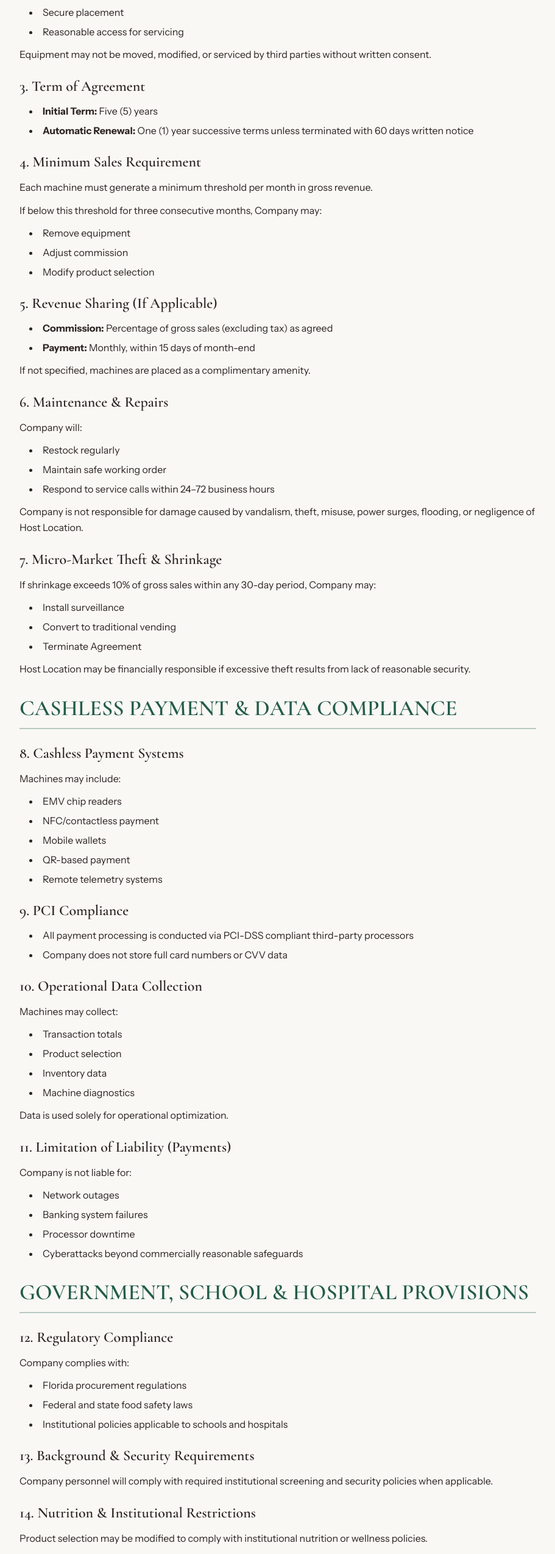
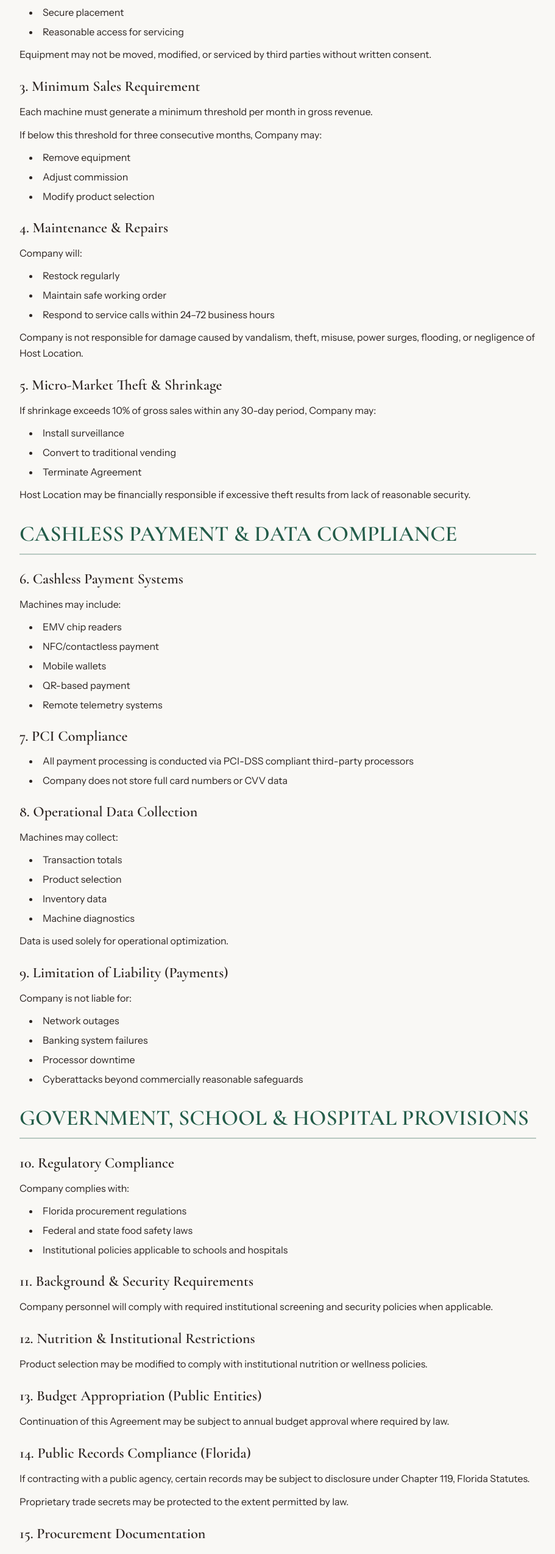
Before and after one commit to devs-10pt/Jaxvendingsolutions.com, a React (Vite) app in the folder webapp/: page /terms in a window 1280 px wide. Shown: the part 847-3396 px from the top of the page at 61% size, without its empty margins (184-1095 px from the left). Built offline with nearby package versions, Linux system fonts and the light colour scheme.

Commit message:
Remove the sections in the TERMS AND CONDITIONS page: REVENUE SHARING and TERM OF AGREEMENT

```diff
--- a/webapp/src/pages/TermsAndConditions.tsx
+++ b/webapp/src/pages/TermsAndConditions.tsx
@@ -79,18 +79,7 @@ const TermsAndConditions = () => {
             {/* Section 3 */}
             <div className="space-y-3">
               <h3 className="text-xl sm:text-2xl font-display font-semibold text-foreground">
-                3. Term of Agreement
-              </h3>
-              <ul className="list-disc list-inside space-y-2 text-base text-foreground pl-4">
-                <li><strong>Initial Term:</strong> Five (5) years</li>
-                <li><strong>Automatic Renewal:</strong> One (1) year successive terms unless terminated with 60 days written notice</li>
-              </ul>
-            </div>
-
-            {/* Section 4 */}
-            <div className="space-y-3">
-              <h3 className="text-xl sm:text-2xl font-display font-semibold text-foreground">
-                4. Minimum Sales Requirement
+                3. Minimum Sales Requirement
               </h3>
               <p className="text-base text-foreground leading-relaxed">
                 Each machine must generate a minimum threshold per month in gross revenue.
@@ -105,24 +94,10 @@ const TermsAndConditions = () => {
               </ul>
             </div>
 
-            {/* Section 5 */}
+            {/* Section 4 */}
             <div className="space-y-3">
               <h3 className="text-xl sm:text-2xl font-display font-semibold text-foreground">
-                5. Revenue Sharing (If Applicable)
-              </h3>
-              <ul className="list-disc list-inside space-y-2 text-base text-foreground pl-4">
-                <li><strong>Commission:</strong> Percentage of gross sales (excluding tax) as agreed</li>
-                <li><strong>Payment:</strong> Monthly, within 15 days of month-end</li>
-              </ul>
-              <p className="text-base text-foreground leading-relaxed mt-3">
-                If not specified, machines are placed as a complimentary amenity.
-              </p>
-            </div>
-
-            {/* Section 6 */}
-            <div className="space-y-3">
-              <h3 className="text-xl sm:text-2xl font-display font-semibold text-foreground">
-                6. Maintenance & Repairs
+                4. Maintenance & Repairs
               </h3>
               <p className="text-base text-foreground leading-relaxed mb-3">
                 Company will:
@@ -137,10 +112,10 @@ const TermsAndConditions = () => {
               </p>
             </div>
 
-            {/* Section 7 */}
+            {/* Section 5 */}
             <div className="space-y-3">
               <h3 className="text-xl sm:text-2xl font-display font-semibold text-foreground">
-                7. Micro-Market Theft & Shrinkage
+                5. Micro-Market Theft & Shrinkage
               </h3>
               <p className="text-base text-foreground leading-relaxed">
                 If shrinkage exceeds 10% of gross sales within any 30-day period, Company may:
@@ -162,10 +137,10 @@ const TermsAndConditions = () => {
               CASHLESS PAYMENT & DATA COMPLIANCE
             </h2>
 
-            {/* Section 8 */}
+            {/* Section 6 */}
             <div className="space-y-3">
               <h3 className="text-xl sm:text-2xl font-display font-semibold text-foreground">
-                8. Cashless Payment Systems
+                6. Cashless Payment Systems
               </h3>
               <p className="text-base text-foreground leading-relaxed mb-3">
                 Machines may include:
@@ -179,10 +154,10 @@ const TermsAndConditions = () => {
               </ul>
             </div>
 
-            {/* Section 9 */}
+            {/* Section 7 */}
             <div className="space-y-3">
               <h3 className="text-xl sm:text-2xl font-display font-semibold text-foreground">
-                9. PCI Compliance
+                7. PCI Compliance
               </h3>
               <ul className="list-disc list-inside space-y-2 text-base text-foreground pl-4">
                 <li>All payment processing is conducted via PCI-DSS compliant third-party processors</li>
@@ -190,10 +165,10 @@ const TermsAndConditions = () => {
               </ul>
             </div>
 
-            {/* Section 10 */}
+            {/* Section 8 */}
             <div className="space-y-3">
               <h3 className="text-xl sm:text-2xl font-display font-semibold text-foreground">
-                10. Operational Data Collection
+                8. Operational Data Collection
               </h3>
               <p className="text-base text-foreground leading-relaxed mb-3">
                 Machines may collect:
@@ -209,10 +184,10 @@ const TermsAndConditions = () => {
               </p>
             </div>
 
-            {/* Section 11 */}
+            {/* Section 9 */}
             <div className="space-y-3">
               <h3 className="text-xl sm:text-2xl font-display font-semibold text-foreground">
-                11. Limitation of Liability (Payments)
+                9. Limitation of Liability (Payments)
               </h3>
               <p className="text-base text-foreground leading-relaxed mb-3">
                 Company is not liable for:
@@ -232,10 +207,10 @@ const TermsAndConditions = () => {
               GOVERNMENT, SCHOOL & HOSPITAL PROVISIONS
             </h2>
 
-            {/* Section 12 */}
+            {/* Section 10 */}
             <div className="space-y-3">
               <h3 className="text-xl sm:text-2xl font-display font-semibold text-foreground">
-                12. Regulatory Compliance
+                10. Regulatory Compliance
               </h3>
               <p className="text-base text-foreground leading-relaxed mb-3">
                 Company complies with:
@@ -247,40 +222,40 @@ const TermsAndConditions = () => {
               </ul>
             </div>
 
-            {/* Section 13 */}
+            {/* Section 11 */}
             <div className="space-y-3">
               <h3 className="text-xl sm:text-2xl font-display font-semibold text-foreground">
-                13. Background & Security Requirements
+                11. Background & Security Requirements
               </h3>
               <p className="text-base text-foreground leading-relaxed">
                 Company personnel will comply with required institutional screening and security policies when applicable.
               </p>
             </div>
 
-            {/* Section 14 */}
+            {/* Section 12 */}
             <div className="space-y-3">
               <h3 className="text-xl sm:text-2xl font-display font-semibold text-foreground">
-                14. Nutrition & Institutional Restrictions
+                12. Nutrition & Institutional Restrictions
               </h3>
               <p className="text-base text-foreground leading-relaxed">
                 Product selection may be modified to comply with institutional nutrition or wellness policies.
               </p>
             </div>
 
-            {/* Section 15 */}
+            {/* Section 13 */}
             <div className="space-y-3">
               <h3 className="text-xl sm:text-2xl font-display font-semibold text-foreground">
-                15. Budget Appropriation (Public Entities)
+                13. Budget Appropriation (Public Entities)
               </h3>
               <p className="text-base text-foreground leading-relaxed">
                 Continuation of this Agreement may be subject to annual budget approval where required by law.
               </p>
             </div>
 
-            {/* Section 16 */}
+            {/* Section 14 */}
             <div className="space-y-3">
               <h3 className="text-xl sm:text-2xl font-display font-semibold text-foreground">
-                16. Public Records Compliance (Florida)
+                14. Public Records Compliance (Florida)
               </h3>
               <p className="text-base text-foreground leading-relaxed">
                 If contracting with a public agency, certain records may be subject to disclosure under Chapter 119, Florida Statutes.
@@ -290,10 +265,10 @@ const TermsAndConditions = () => {
               </p>
             </div>
 
-            {/* Section 17 */}
+            {/* Section 15 */}
             <div className="space-y-3">
               <h3 className="text-xl sm:text-2xl font-display font-semibold text-foreground">
-                17. Procurement Documentation
+                15. Procurement Documentation
               </h3>
               <p className="text-base text-foreground leading-relaxed mb-3">
                 Company may provide:
@@ -314,10 +289,10 @@ const TermsAndConditions = () => {
               PROPERTY MANAGEMENT & APARTMENT COMPLEX PROVISIONS
             </h2>
 
-            {/* Section 18 */}
+            {/* Section 16 */}
             <div className="space-y-3">
               <h3 className="text-xl sm:text-2xl font-display font-semibold text-foreground">
-                18. Common Area Compliance
+                16. Common Area Compliance
               </h3>
               <p className="text-base text-foreground leading-relaxed mb-3">
                 Machines must:
@@ -329,30 +304,30 @@ const TermsAndConditions = () => {
               </ul>
             </div>
 
-            {/* Section 19 */}
+            {/* Section 17 */}
             <div className="space-y-3">
               <h3 className="text-xl sm:text-2xl font-display font-semibold text-foreground">
-                19. Tenant Liability
+                17. Tenant Liability
               </h3>
               <p className="text-base text-foreground leading-relaxed">
                 Company is not liable for misuse or intentional damage caused by tenants or guests.
               </p>
             </div>
 
-            {/* Section 20 */}
+            {/* Section 18 */}
             <div className="space-y-3">
               <h3 className="text-xl sm:text-2xl font-display font-semibold text-foreground">
-                20. Relocation Within Property
+                18. Relocation Within Property
               </h3>
               <p className="text-base text-foreground leading-relaxed">
                 Relocation may occur with 14 days written notice, provided accessibility and electrical requirements remain satisfied.
               </p>
             </div>
 
-            {/* Section 21 */}
+            {/* Section 19 */}
             <div className="space-y-3">
               <h3 className="text-xl sm:text-2xl font-display font-semibold text-foreground">
-                21. Exclusivity
+                19. Exclusivity
               </h3>
               <p className="text-base text-foreground leading-relaxed">
                 Host Location agrees not to allow competing vending operators during the term.
@@ -366,10 +341,10 @@ const TermsAndConditions = () => {
               FLORIDA SCHOOL NUTRITION COMPLIANCE
             </h2>
 
-            {/* Section 22 */}
+            {/* Section 20 */}
             <div className="space-y-3">
               <h3 className="text-xl sm:text-2xl font-display font-semibold text-foreground">
-                22. Smart Snacks Compliance
+                20. Smart Snacks Compliance
               </h3>
               <p className="text-base text-foreground leading-relaxed mb-3">
                 For K-12 schools participating in federal programs, all products sold during the defined school day shall comply with:
@@ -381,20 +356,20 @@ const TermsAndConditions = () => {
               </ul>
             </div>
 
-            {/* Section 23 */}
+            {/* Section 21 */}
             <div className="space-y-3">
               <h3 className="text-xl sm:text-2xl font-display font-semibold text-foreground">
-                23. Definition of School Day
+                21. Definition of School Day
               </h3>
               <p className="text-base text-foreground leading-relaxed">
                 Midnight before to 30 minutes after the official end of the school day.
               </p>
             </div>
 
-            {/* Section 24 */}
+            {/* Section 22 */}
             <div className="space-y-3">
               <h3 className="text-xl sm:text-2xl font-display font-semibold text-foreground">
-                24. Nutritional Standards
+                22. Nutritional Standards
               </h3>
               <p className="text-base text-foreground leading-relaxed mb-3">
                 Products must meet federal limits for:
@@ -411,20 +386,20 @@ const TermsAndConditions = () => {
               </p>
             </div>
 
-            {/* Section 25 */}
+            {/* Section 23 */}
             <div className="space-y-3">
               <h3 className="text-xl sm:text-2xl font-display font-semibold text-foreground">
-                25. Documentation
+                23. Documentation
               </h3>
               <p className="text-base text-foreground leading-relaxed">
                 Company may provide Smart Snack compliance documentation upon request.
               </p>
             </div>
 
-            {/* Section 26 */}
+            {/* Section 24 */}
             <div className="space-y-3">
               <h3 className="text-xl sm:text-2xl font-display font-semibold text-foreground">
-                26. Wellness Policy Alignment
+                24. Wellness Policy Alignment
               </h3>
               <p className="text-base text-foreground leading-relaxed">
                 Product offerings may be adjusted to comply with district-specific wellness policies.
@@ -438,10 +413,10 @@ const TermsAndConditions = () => {
               ADA & ACCESSIBILITY COMPLIANCE
             </h2>
 
-            {/* Section 27 */}
+            {/* Section 25 */}
             <div className="space-y-3">
               <h3 className="text-xl sm:text-2xl font-display font-semibold text-foreground">
-                27. ADA Compliance
+                25. ADA Compliance
               </h3>
               <p className="text-base text-foreground leading-relaxed mb-3">
                 Company will make commercially reasonable efforts to comply with:
@@ -466,10 +441,10 @@ const TermsAndConditions = () => {
               FOOD SAFETY & HEALTH REGULATIONS
             </h2>
 
-            {/* Section 28 */}
+            {/* Section 26 */}
             <div className="space-y-3">
               <h3 className="text-xl sm:text-2xl font-display font-semibold text-foreground">
-                28. HACCP Food Safety Program
+                26. HACCP Food Safety Program
               </h3>
               <p className="text-base text-foreground leading-relaxed mb-3">
                 Company implements HACCP-based protocols including:
@@ -482,10 +457,10 @@ const TermsAndConditions = () => {
               </ul>
             </div>
 
-            {/* Section 29 */}
+            {/* Section 27 */}
             <div className="space-y-3">
               <h3 className="text-xl sm:text-2xl font-display font-semibold text-foreground">
-                29. Florida Department of Health Compliance
+                27. Florida Department of Health Compliance
               </h3>
               <p className="text-base text-foreground leading-relaxed mb-3">
                 Company complies with:
@@ -507,20 +482,20 @@ const TermsAndConditions = () => {
               ADDITIONAL LEGAL PROTECTIONS
             </h2>
 
-            {/* Section 30 */}
+            {/* Section 28 */}
             <div className="space-y-3">
               <h3 className="text-xl sm:text-2xl font-display font-semibold text-foreground">
-                30. Personal Guarantee (If Applicable)
+                28. Personal Guarantee (If Applicable)
               </h3>
               <p className="text-base text-foreground leading-relaxed">
                 Privately held Host Locations may require a personal guarantee of performance.
               </p>
             </div>
 
-            {/* Section 31 */}
+            {/* Section 29 */}
             <div className="space-y-3">
               <h3 className="text-xl sm:text-2xl font-display font-semibold text-foreground">
-                31. Liquidated Damages
+                29. Liquidated Damages
               </h3>
               <p className="text-base text-foreground leading-relaxed">
                 If Host breaches exclusivity or removes equipment prematurely without cause:
@@ -534,10 +509,10 @@ const TermsAndConditions = () => {
               </ul>
             </div>
 
-            {/* Section 32 */}
+            {/* Section 30 */}
             <div className="space-y-3">
               <h3 className="text-xl sm:text-2xl font-display font-semibold text-foreground">
-                32. Non-Solicitation / Non-Circumvention
+                30. Non-Solicitation / Non-Circumvention
               </h3>
               <p className="text-base text-foreground leading-relaxed mb-3">
                 Host Location agrees not to:
@@ -552,40 +527,40 @@ const TermsAndConditions = () => {
               </p>
             </div>
 
-            {/* Section 33 */}
+            {/* Section 31 */}
             <div className="space-y-3">
               <h3 className="text-xl sm:text-2xl font-display font-semibold text-foreground">
-                33. Insurance
+                31. Insurance
               </h3>
               <p className="text-base text-foreground leading-relaxed">
                 Company maintains Commercial General Liability insurance. Certificates available upon request.
               </p>
             </div>
 
-            {/* Section 34 */}
+            {/* Section 32 */}
             <div className="space-y-3">
               <h3 className="text-xl sm:text-2xl font-display font-semibold text-foreground">
-                34. Attorney's Fees
+                32. Attorney's Fees
               </h3>
               <p className="text-base text-foreground leading-relaxed">
                 Prevailing party in any dispute shall be entitled to reasonable attorney's fees and costs.
               </p>
             </div>
 
-            {/* Section 35 */}
+            {/* Section 33 */}
             <div className="space-y-3">
               <h3 className="text-xl sm:text-2xl font-display font-semibold text-foreground">
-                35. Governing Law
+                33. Governing Law
               </h3>
               <p className="text-base text-foreground leading-relaxed">
                 This Agreement shall be governed by the laws of the State of Florida. Venue shall lie exclusively in Duval County, Florida.
               </p>
             </div>
 
-            {/* Section 36 */}
+            {/* Section 34 */}
             <div className="space-y-3">
               <h3 className="text-xl sm:text-2xl font-display font-semibold text-foreground">
-                36. Entire Agreement
+                34. Entire Agreement
               </h3>
               <p className="text-base text-foreground leading-relaxed">
                 This document constitutes the entire agreement between the parties and supersedes prior negotiations.
@@ -602,10 +577,10 @@ const TermsAndConditions = () => {
               Automatically applies when contracting with Duval County Public Schools or similar Florida school districts.
             </p>
 
-            {/* Section 37 */}
+            {/* Section 35 */}
             <div className="space-y-3">
               <h3 className="text-xl sm:text-2xl font-display font-semibold text-foreground">
-                37. RFP / ITB Participation
+                35. RFP / ITB Participation
               </h3>
               <p className="text-base text-foreground leading-relaxed mb-3">
                 Company affirms its readiness to participate in:
@@ -629,10 +604,10 @@ const TermsAndConditions = () => {
               </ul>
             </div>
 
-            {/* Section 38 */}
+            {/* Section 36 */}
             <div className="space-y-3">
               <h3 className="text-xl sm:text-2xl font-display font-semibold text-foreground">
-                38. School Board Procurement Standards
+                36. School Board Procurement Standards
               </h3>
               <p className="text-base text-foreground leading-relaxed mb-3">
                 Company agrees to comply with:
@@ -645,10 +620,10 @@ const TermsAndConditions = () => {
               </ul>
             </div>
 
-            {/* Section 39 */}
+            {/* Section 37 */}
             <div className="space-y-3">
               <h3 className="text-xl sm:text-2xl font-display font-semibold text-foreground">
-                39. Revenue Remittance to Food Service Department
+                37. Revenue Remittance to Food Service Department
               </h3>
               <p className="text-base text-foreground leading-relaxed mb-3">
                 If required by district policy:
@@ -660,10 +635,10 @@ const TermsAndConditions = () => {
               </ul>
             </div>
 
-            {/* Section 40 */}
+            {/* Section 38 */}
             <div className="space-y-3">
               <h3 className="text-xl sm:text-2xl font-display font-semibold text-foreground">
-                40. On-Campus Operational Restrictions
+                38. On-Campus Operational Restrictions
               </h3>
               <p className="text-base text-foreground leading-relaxed mb-3">
                 Company personnel shall:
@@ -676,10 +651,10 @@ const TermsAndConditions = () => {
               </ul>
             </div>
 
-            {/* Section 41 */}
+            {/* Section 39 */}
             <div className="space-y-3">
               <h3 className="text-xl sm:text-2xl font-display font-semibold text-foreground">
-                41. Student Data Protection
+                39. Student Data Protection
               </h3>
               <p className="text-base text-foreground leading-relaxed">
                 Company does not collect student personally identifiable information (PII).
@@ -699,10 +674,10 @@ const TermsAndConditions = () => {
               Automatically applies when Host Location is a U.S. military installation or federal property.
             </p>
 
-            {/* Section 42 */}
+            {/* Section 40 */}
             <div className="space-y-3">
               <h3 className="text-xl sm:text-2xl font-display font-semibold text-foreground">
-                42. Federal Regulatory Compliance
+                40. Federal Regulatory Compliance
               </h3>
               <p className="text-base text-foreground leading-relaxed mb-3">
                 Company agrees to comply with applicable federal regulations, including:
@@ -714,10 +689,10 @@ const TermsAndConditions = () => {
               </ul>
             </div>
 
-            {/* Section 43 */}
+            {/* Section 41 */}
             <div className="space-y-3">
               <h3 className="text-xl sm:text-2xl font-display font-semibold text-foreground">
-                43. Security & Background Screening
+                41. Security & Background Screening
               </h3>
               <p className="text-base text-foreground leading-relaxed mb-3">
                 Company personnel may comply with:
@@ -733,10 +708,10 @@ const TermsAndConditions = () => {
               </p>
             </div>
 
-            {/* Section 44 */}
+            {/* Section 42 */}
             <div className="space-y-3">
               <h3 className="text-xl sm:text-2xl font-display font-semibold text-foreground">
-                44. Exchange / Commissary Coordination
+                42. Exchange / Commissary Coordination
               </h3>
               <p className="text-base text-foreground leading-relaxed mb-3">
                 Where vending overlaps with military exchange services (AAFES/NEX/MCX), Company agrees to:
@@ -748,10 +723,10 @@ const TermsAndConditions = () => {
               </ul>
             </div>
 
-            {/* Section 45 */}
+            {/* Section 43 */}
             <div className="space-y-3">
               <h3 className="text-xl sm:text-2xl font-display font-semibold text-foreground">
-                45. Anti-Terrorism & Force Protection Compliance
+                43. Anti-Terrorism & Force Protection Compliance
               </h3>
               <p className="text-base text-foreground leading-relaxed mb-3">
                 Company personnel shall comply with:
@@ -766,10 +741,10 @@ const TermsAndConditions = () => {
               </p>
             </div>
 
-            {/* Section 46 */}
+            {/* Section 44 */}
             <div className="space-y-3">
               <h3 className="text-xl sm:text-2xl font-display font-semibold text-foreground">
-                46. Federal Non-Discrimination & Compliance
+                44. Federal Non-Discrimination & Compliance
               </h3>
               <p className="text-base text-foreground leading-relaxed mb-3">
                 Company affirms compliance with:
@@ -782,10 +757,10 @@ const TermsAndConditions = () => {
               </ul>
             </div>
 
-            {/* Section 47 */}
+            {/* Section 45 */}
             <div className="space-y-3">
               <h3 className="text-xl sm:text-2xl font-display font-semibold text-foreground">
-                47. Federal Indemnification Limitation
+                45. Federal Indemnification Limitation
               </h3>
               <p className="text-base text-foreground leading-relaxed">
                 Where contracting with federal entities, indemnification obligations shall apply only to the extent permitted by federal law.
@@ -799,10 +774,10 @@ const TermsAndConditions = () => {
               INTEGRATION CLAUSE
             </h2>
             <p className="text-base text-foreground leading-relaxed">
-              Sections 37–47 are hereby incorporated into and made part of the Master Terms and Conditions of Jax Vending Solutions, LLC.
+              Sections 35–45 are hereby incorporated into and made part of the Master Terms and Conditions of Jax Vending Solutions, LLC.
             </p>
             <p className="text-base text-foreground leading-relaxed font-semibold">
-              All prior sections (1–36) remain in full force and effect.
+              All prior sections (1–34) remain in full force and effect.
             </p>
           </section>
 
```
Also changed, not shown: 1 other file (tests, documents, lock files or other folders).
